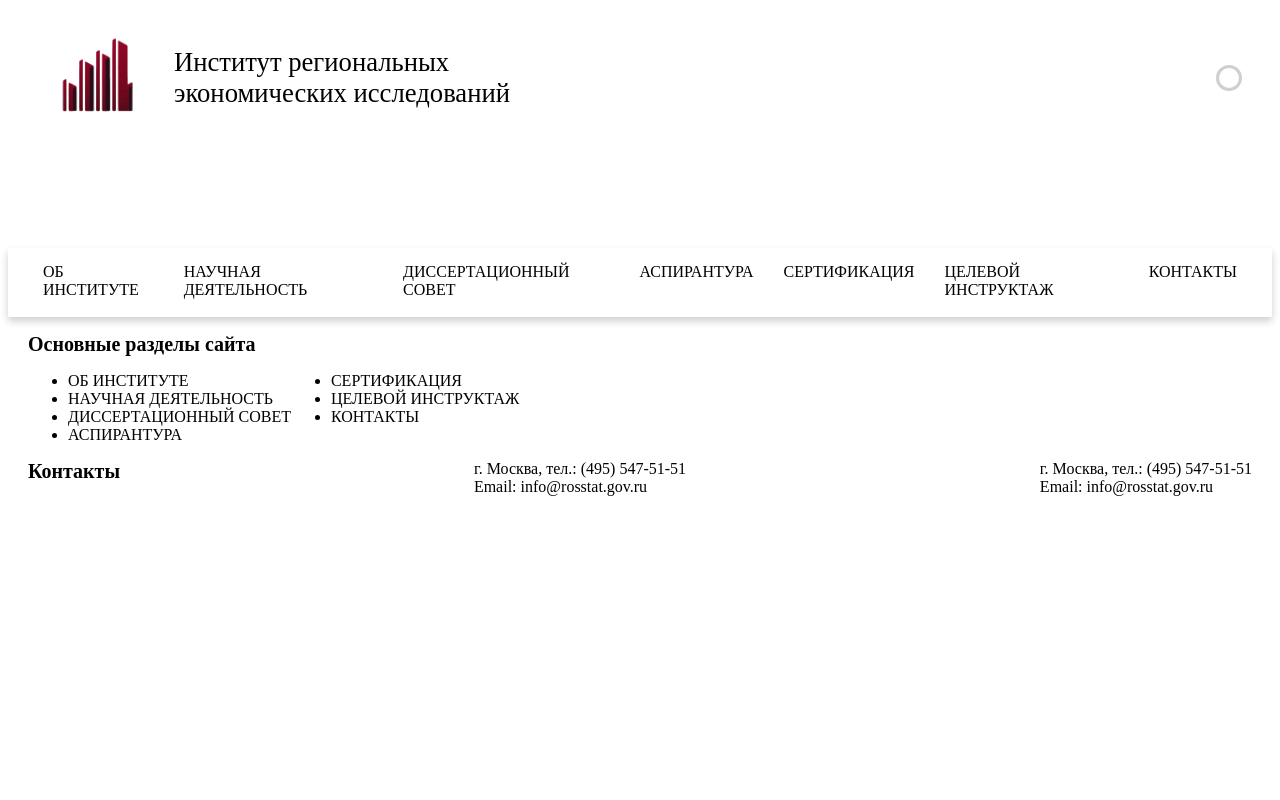
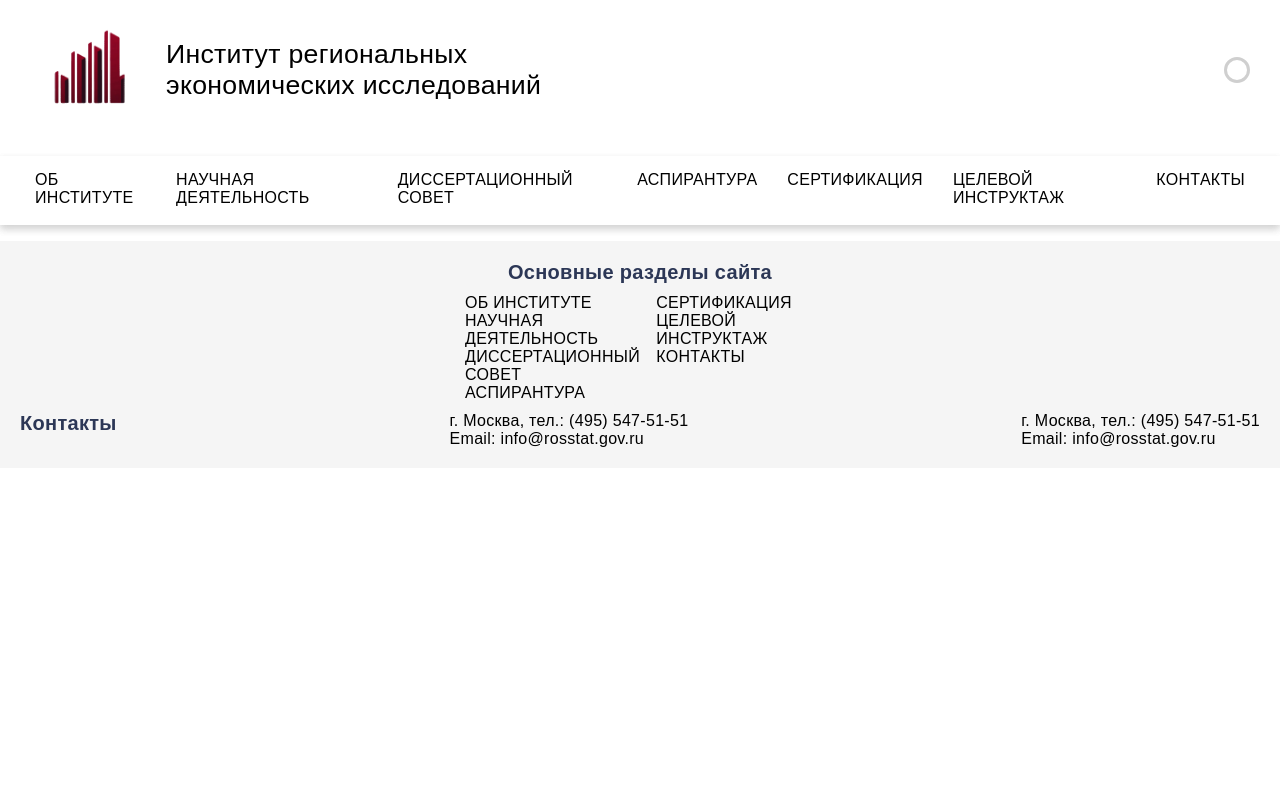
Before and after one commit to yikilev/practice, a Django app: template practice/practice/templates/main_page.html in a window 1280 px wide. Run offline with Django 4.2, Linux system fonts and the light colour scheme; the template is opened without the code that fills it, so the values that code supplies are empty.

Commit message:
base_generic.html MVP added

```diff
--- a/practice/practice/static/css/style.css
+++ b/practice/practice/static/css/style.css
@@ -1,3 +1,14 @@
+
+            body {
+                font-family: 'PT Sans', sans-serif;
+                font-size: 16px;
+                letter-spacing: .3px;
+                display: flex;
+                flex-direction: column;
+                min-height: 100vh;
+                margin: 0;
+            }
+
             .container {
                 max-width: 1280px;
                 padding: 0 20px;
@@ -88,7 +99,6 @@
                 justify-content: space-between;
                 padding: 0;
                 list-style: none;
-                margin-top: 100px;
             }
 
 
@@ -130,7 +140,6 @@
             .nav-menu_item:hover .nav-menu_dropdown-container{
                 display: block;
                 font-size: 20pt;
-                min-height: 150px;
             }
 
             .nav-menu_dropdown-list {
@@ -146,23 +155,60 @@
                 margin: 5px;
             }
 
+            .main-footer {
+                width: 100%;
+                background-color: #f5f5f5;
+                padding: 20px 0 20px 0;
+                margin-top: auto;
+            }
+
+            .nav-footer {
+                display: flex;
+                align-items: center;
+                flex-direction: column;
+            }
 
             .nav-footer .nav-footer_links-title {
                 font-size: 20px;
                 font-weight: bold;
+                color: #2c3756;
             }
 
             .nav-footer_links {
+                margin-top: 10px;
                 display: flex;
             }
 
+            .nav-footer_columns {
+                display: flex;
+                width: 350px;
+            }
+
+            .nav-footer_column {
+                list-style: none;
+                margin: 0;
+                padding: 0;
+            }
+
+            .nav-footer_column-item a{
+                font-size: 16px;
+                text-decoration: none;
+                color: #000;
+            }
+
             .footer_contact-info {
+                margin-top: 10px;
                 display: flex;
                 justify-content: space-between;
                 flex-direction: row;
             }
 
             .footer_links-title {
+                color: #2c3756;
                 font-size: 20px;
                 font-weight: bold;
             }
+
+            main {
+                min-height: 400px; /* или другая подходящая высота */
+            }
--- a/practice/practice/templates/base_generic.html
+++ b/practice/practice/templates/base_generic.html
@@ -138,24 +138,42 @@
 
 
     </header>
+
+
     <footer>
+        <div class="main-footer">
             <div class="container">
                 <div class="nav-footer">
                     <label class="nav-footer_links-title">Основные разделы сайта</label>
                     <div class="nav-footer_links">
+                        <div class="nav-footer_columns">
                             <ul class="nav-footer_column">
-                        <li class="nav-footer_column-item">ОБ ИНСТИТУТЕ</li>
-                        <li class="nav-footer_column-item">НАУЧНАЯ ДЕЯТЕЛЬНОСТЬ</li>
-                        <li class="nav-footer_column-item">ДИССЕРТАЦИОННЫЙ СОВЕТ</li>
-                        <li class="nav-footer_column-item">АСПИРАНТУРА</li>
+                                <li class="nav-footer_column-item">
+                                    <a href="#">ОБ ИНСТИТУТЕ</a>
+                                </li>
+                                <li class="nav-footer_column-item">
+                                    <a href="#">НАУЧНАЯ ДЕЯТЕЛЬНОСТЬ</a>
+                                </li>
+                                <li class="nav-footer_column-item">
+                                    <a href="#">ДИССЕРТАЦИОННЫЙ СОВЕТ</a>
+                                </li>
+                                <li class="nav-footer_column-item">
+                                    <a href="#">АСПИРАНТУРА</a>
+                                </li>
                             </ul>
 
                             <ul class="nav-footer_column">
-                        <li class="nav-footer_column-item">СЕРТИФИКАЦИЯ</li>
-                        <li class="nav-footer_column-item">ЦЕЛЕВОЙ ИНСТРУКТАЖ</li>
-                        <li class="nav-footer_column-item">КОНТАКТЫ</li>
+                                <li class="nav-footer_column-item">
+                                    <a href="#">СЕРТИФИКАЦИЯ</a>
+                                </li>
+                                <li class="nav-footer_column-item">
+                                    <a href="#">ЦЕЛЕВОЙ ИНСТРУКТАЖ</a>
+                                </li>
+                                <li class="nav-footer_column-item">
+                                    <a href="#">КОНТАКТЫ</a>
+                                </li>
                             </ul>
-
+                        </div>
                     </div>
                 </div>
 
@@ -174,6 +192,7 @@
 
                 </div>
             </div>
+        </div>
     </footer>
 
 </body>
```
Lines whose indentation alone changed are shown as unchanged.
